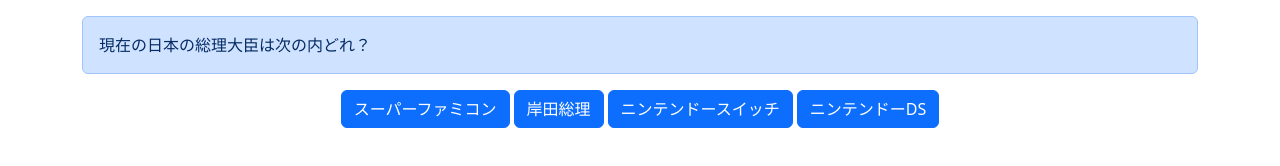
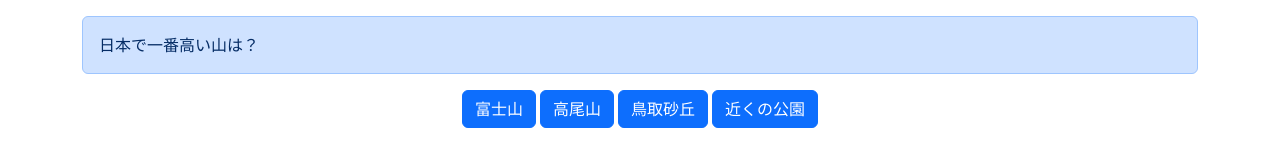
Before and after one commit to Toshi06010601/SimpleQuizApp, a plain HTML site: page index.html in a window 1280 px wide. Both pictures are taken after a click on the button "スーパーファミコン". Drawn offline with nearby package versions, Linux system fonts and the light colour scheme.

Commit message:
Refactor after watching Tutorial

```diff
--- a/app.js
+++ b/app.js
@@ -1,61 +1,132 @@
-const question = [
-    "ゲーム史上、最も売れたゲーム機は次のうちどれ？",
-    "現在の日本の総理大臣は次の内どれ？",
-    "世界で一番高い山は次の内どれ？"
-];
-const answers = [[
-    "スーパーファミコン",
-    "プレイステーション",
-    "ニンテンドースイッチ",
-    "ニンテンドーDS"
-],
-[
-    "スーパーファミコン",
-    "岸田総理",
-    "ニンテンドースイッチ",
-    "ニンテンドーDS"
-],
-[
-    "スーパーファミコン",
-    "エベレスト",
-    "ニンテンドースイッチ",
-    "ニンテンドーDS"
-]
-];
-const correctAnswer = [
-    "ニンテンドースイッチ",
-    "岸田総理",
-    "エベレスト"
+// const question = [
+//     "ゲーム史上、最も売れたゲーム機は次のうちどれ？",
+//     "現在の日本の総理大臣は次の内どれ？",
+//     "世界で一番高い山は次の内どれ？"
+// ];
+// const answers = [[
+//     "スーパーファミコン",
+//     "プレイステーション",
+//     "ニンテンドースイッチ",
+//     "ニンテンドーDS"
+// ],
+// [
+//     "スーパーファミコン",
+//     "岸田総理",
+//     "ニンテンドースイッチ",
+//     "ニンテンドーDS"
+// ],
+// [
+//     "スーパーファミコン",
+//     "エベレスト",
+//     "ニンテンドースイッチ",
+//     "ニンテンドーDS"
+// ]
+// ];
+// const correctAnswer = [
+//     "ニンテンドースイッチ",
+//     "岸田総理",
+//     "エベレスト"
+// ];
+
+
+
+// const $question = document.getElementById("question");
+// const $answerButtons = document.getElementsByClassName("answer")
+
+// console.log($question);
+
+// const WaitTillAnswer = (qindex) => {
+//     return new Promise((resolve) => {
+//         $question.textContent = question[qindex];
+
+//         for (let index = 0; index < answers[qindex].length; index++) {
+//             //Assign answers to each button
+//             $answerButtons[index].textContent = answers[qindex][index];
+
+//             //Assign eventListner to each answer
+//             $answerButtons[index].addEventListener("click", (e) => {
+//                 console.log(e);
+//                 if (e.currentTarget.textContent === correctAnswer[qindex]) {
+//                     alert("Correct!");
+//                     resolve();
+//                 } else {
+//                     alert("Wrong!");
+//                     resolve();
+//                 }
+//             });
+//         }
+
+//     })
+// }
+
+// (async () => {
+//     for(qindex = 0; qindex < question.length; qindex++){
+//         await WaitTillAnswer(qindex);
+//     }
+// })();
+
+const quiz = [
+        {
+            question: "ゲーム史上、最も売れたゲーム機は次のうちどれ？",
+            answers: ["スーパーファミコン", "プレイステーション", "ニンテンドースイッチ", "ニンテンドーDS"],
+            correctAnswer: "ニンテンドーDS"
+        },
+        {
+            question: "日本で一番高い山は？",
+            answers: ["富士山", "高尾山", "鳥取砂丘", "近くの公園"],
+            correctAnswer: "富士山"
+        },
+        {
+            question: "日本で一番長い川は？",
+            answers: ["利根川", "川１", "川２", "信濃川"],
+            correctAnswer: "信濃川"
+        }
 ];
 
 const $question = document.getElementById("question");
-const $answerButtons = document.getElementsByClassName("answer")
+const $buttons = document.getElementsByClassName("button");
+const buttonLength = $buttons.length;
 
-const WaitTillAnswer = (qindex) => {
-    return new Promise((resolve) => {
-        $question.textContent = question[qindex];
+let quizIndex = 0;
+let score = 0;
 
-        for (let index = 0; index < answers[qindex].length; index++) {
-            //Assign answers to each button
-            $answerButtons[index].textContent = answers[qindex][index];
+//Set up questions
+const Setup = () => {
+    $question.textContent = quiz[quizIndex].question;
 
-            //Respond to the selected answer
-            $answerButtons[index].addEventListener("click", (e) => {
-                if (e.currentTarget.textContent === correctAnswer[qindex]) {
+    let buttonIndex = 0;
+
+    while (buttonIndex < buttonLength) {
+        $buttons[buttonIndex].textContent = quiz[quizIndex].answers[buttonIndex];
+        buttonIndex++;
+    }
+};
+
+// Configure how to respond when clicked
+const clickHandler = (e) => {
+    if (e.currentTarget.textContent === quiz[quizIndex].correctAnswer) {
         alert("Correct!");
-                    resolve();
+        score++;
     } else {
         alert("Wrong!");
-                    resolve();
-                }
-            });
     }
 
-    })
+    quizIndex++;
+
+    if (quizIndex < quiz.length) {
+
+    } else {
+        alert(`Quiz completed! Your score is ${score} / ${quiz.length}.`);
     }
+};
 
-(async () => {
-    for(qindex = 0; qindex < question.length; qindex++){
-        await WaitTillAnswer(qindex);
+//Implement quiz setup and eventListner
+Setup();
+let index = 0;
+while (index < buttonLength) {
+    $buttons[index].addEventListener("click", (e) => {
+        clickHandler(e);
+        Setup();
+    });
+    index++;
 }
-})();
--- a/index.html
+++ b/index.html
@@ -19,10 +19,10 @@
         </div>
 
         <div class="d-flex justify-content-center">
-            <button type="button" class="btn btn-primary answer">Primary</button>
-            <button type="button" class="ms-1 btn btn-primary answer">Primary</button>
-            <button type="button" class="ms-1 btn btn-primary answer">Primary</button>
-            <button type="button" class="ms-1 btn btn-primary answer">Primary</button>
+            <button type="button" class="btn btn-primary button">Primary</button>
+            <button type="button" class="ms-1 btn btn-primary button">Primary</button>
+            <button type="button" class="ms-1 btn btn-primary button">Primary</button>
+            <button type="button" class="ms-1 btn btn-primary button">Primary</button>
         </div>
 
     </div>
```
Lines whose indentation alone changed are shown as unchanged.
